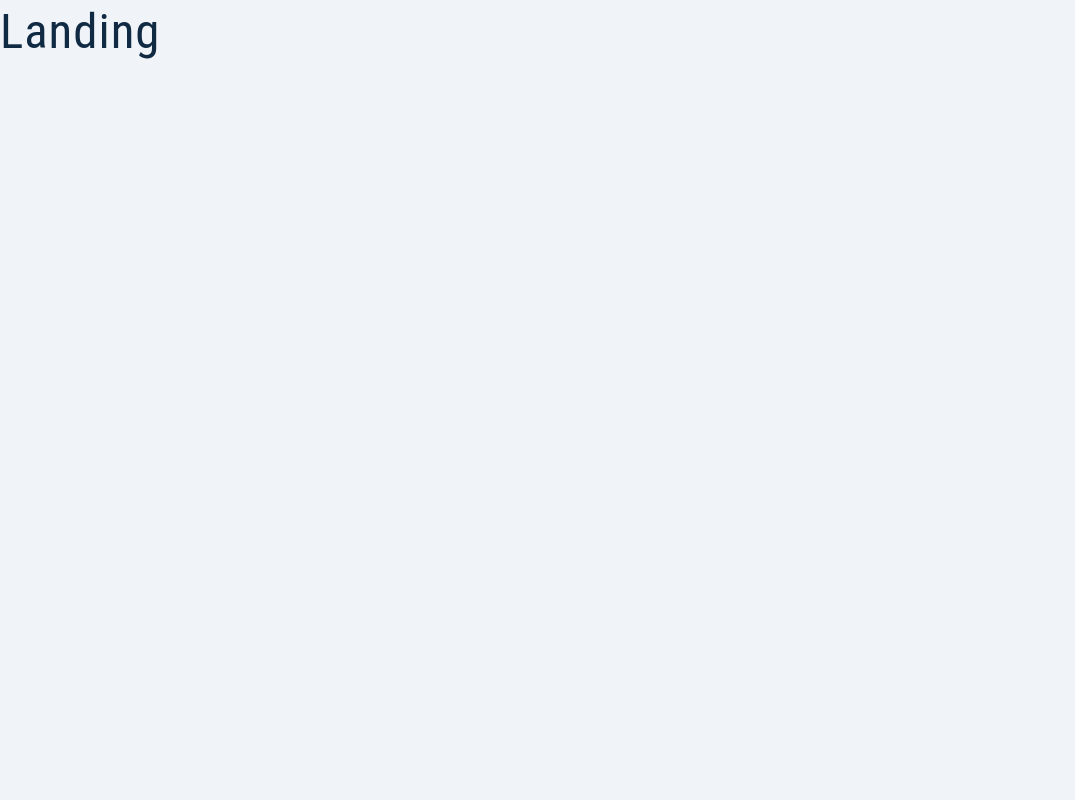
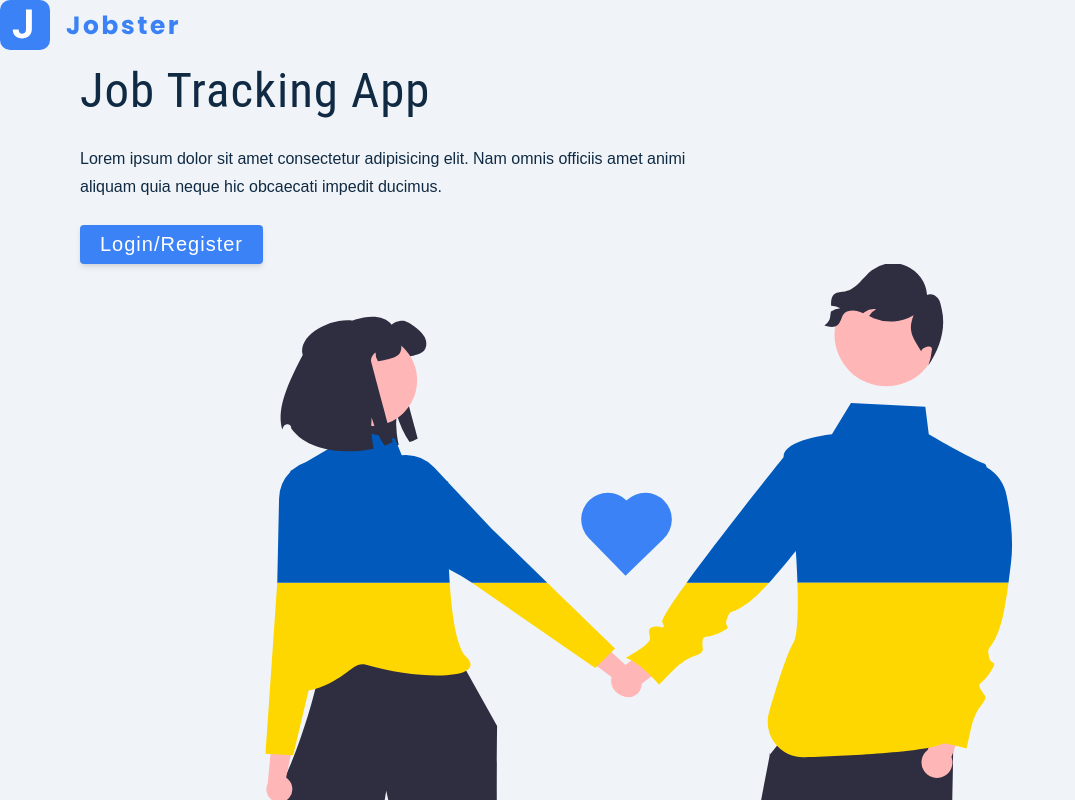
Before and after one commit to jodoesgit/react18-redux-jobster, a React (Create React App) app: page / in a window 1280 px wide. Shown: the top 800 px of the page, without its empty margins (0-1075 px from the left). Built offline with nearby package versions, Linux system fonts and the light colour scheme.

Commit message:
Added assets to Landing

```diff
--- a/src/pages/Landing.js
+++ b/src/pages/Landing.js
@@ -2,7 +2,29 @@ import logo from '../assets/images/logo.svg';
 import main from '../assets/images/main.svg';
 
 const Landing = () => {
-  return <h1>Landing</h1>;
+  return (
+    <main>
+      {/* NAV */}
+      <nav>
+        <img src={logo} alt="jobster log" className="logo" />
+      </nav>
+      <div className="container page">
+        {/* HERO */}
+        <div className="info">
+          <h1>
+            job <span>tracking</span> app
+          </h1>
+          <p>
+            Lorem ipsum dolor sit amet consectetur adipisicing elit. Nam omnis
+            officiis amet animi aliquam quia neque hic obcaecati impedit
+            ducimus.
+          </p>
+          <button class="btn btn-hero">Login/Register</button>
+        </div>
+        <img src={main} alt="job hunt" className="img main-img" />
+      </div>
+    </main>
+  );
 };
 
 export default Landing;
```
